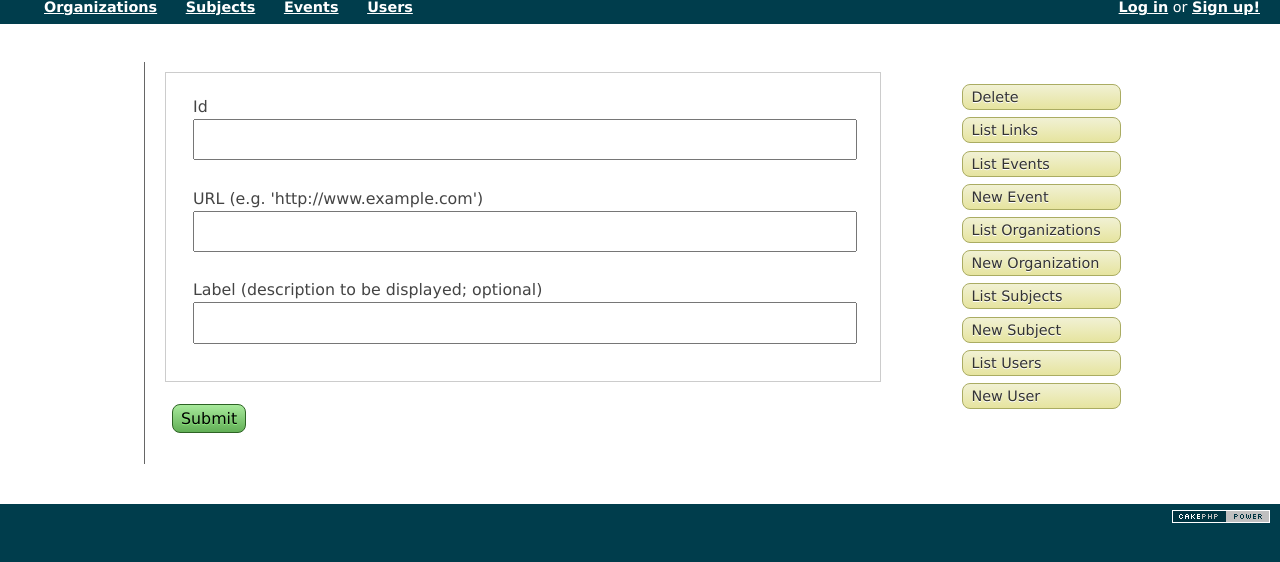
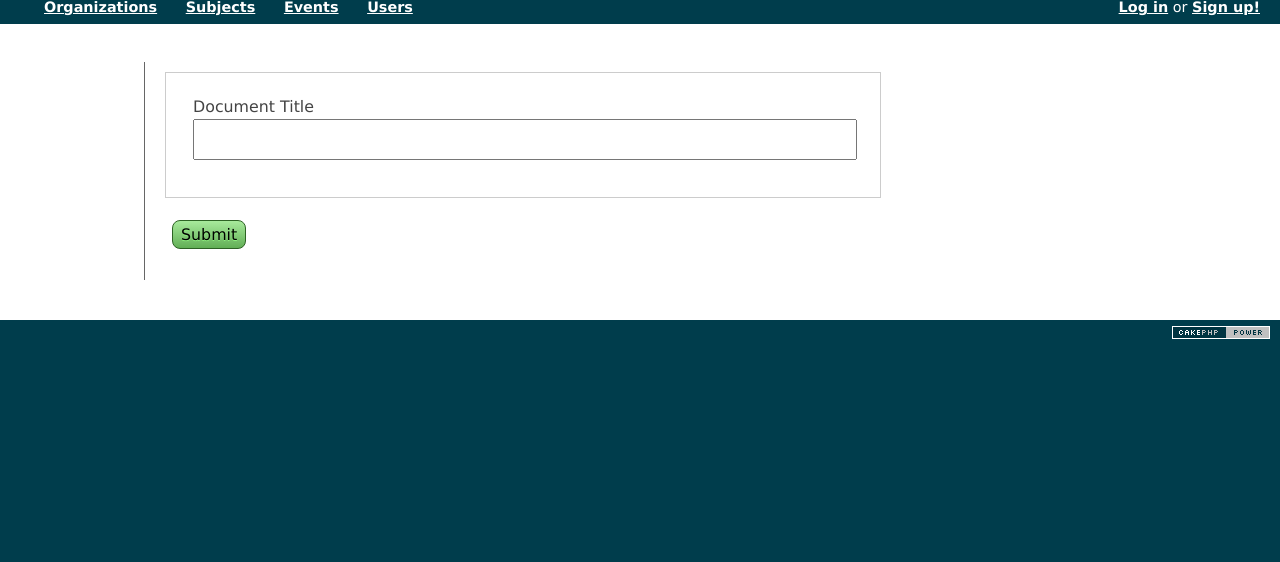
Before and after one commit to pipedreambomb/uninotes, a CakePHP app: the page made by app/views/documents/edit.ctp in a window 1280 px wide. Shown: the part 82-644 px from the top of the page. Run offline with PHP 8.4 and a stand-in for CakePHP, Linux system fonts and the light colour scheme; the template is opened without the code that fills it: most values are stand-ins (such as "Sample title", 1, 10 or a date in 2020); form fields are guessed from the names that the template uses; some libraries are stand-ins or nearby versions.

Commit message:
Ok creating docs is looking good. Can do it for Orgs and Subjects too now.

```diff
--- a/app/views/documents/edit.ctp
+++ b/app/views/documents/edit.ctp
@@ -1,32 +1,10 @@
 <div class="links form">
-<?php echo $this->Form->create('Link');?>
+<?php echo $this->Form->create('Document');?>
 	<fieldset>
-		<legend><?php __('Edit Link'); ?></legend>
+		<legend><?php __('Edit Document'); ?></legend>
 	<?php
-		echo $this->Form->input('id');
-		echo $this->Form->input('url', array('label' => 'URL (e.g. \'http://www.example.com\')'));
-		echo $this->Form->input('text', array('label' => 'Label (description to be displayed; optional)'));
-		//echo $this->Form->input('Event');
-		//echo $this->Form->input('Organization');
-		//echo $this->Form->input('Subject');
-		//echo $this->Form->input('User');
+		echo $this->Form->input('text', array('label' => 'Document Title'));
 	?>
 	</fieldset>
 <?php echo $this->Form->end(__('Submit', true));?>
 </div>
-<div class="actions">
-	<h3><?php __('Actions'); ?></h3>
-	<ul>
-
-		<li><?php echo $this->Html->link(__('Delete', true), array('action' => 'delete', $this->Form->value('Link.id')), null, sprintf(__('Are you sure you want to delete # %s?', true), $this->Form->value('Link.id'))); ?></li>
-		<li><?php echo $this->Html->link(__('List Links', true), array('action' => 'index'));?></li>
-		<li><?php echo $this->Html->link(__('List Events', true), array('controller' => 'events', 'action' => 'index')); ?> </li>
-		<li><?php echo $this->Html->link(__('New Event', true), array('controller' => 'events', 'action' => 'add')); ?> </li>
-		<li><?php echo $this->Html->link(__('List Organizations', true), array('controller' => 'organizations', 'action' => 'index')); ?> </li>
-		<li><?php echo $this->Html->link(__('New Organization', true), array('controller' => 'organizations', 'action' => 'add')); ?> </li>
-		<li><?php echo $this->Html->link(__('List Subjects', true), array('controller' => 'subjects', 'action' => 'index')); ?> </li>
-		<li><?php echo $this->Html->link(__('New Subject', true), array('controller' => 'subjects', 'action' => 'add')); ?> </li>
-		<li><?php echo $this->Html->link(__('List Users', true), array('controller' => 'users', 'action' => 'index')); ?> </li>
-		<li><?php echo $this->Html->link(__('New User', true), array('controller' => 'users', 'action' => 'add')); ?> </li>
-	</ul>
-</div>
--- a/app/views/documents/go.ctp
+++ b/app/views/documents/go.ctp
@@ -2,7 +2,7 @@
 
 	<h1>External document</h1>
 
-	<p>Continue to Google Docs to view <strong>"<? echo $document['Document']['text']; ?>"</strong>.</p>
+	<p>Continue to Google Docs to view <strong>"<? echo $document['Document']['text']; ?>"</strong><? if($user['google_id'] != null) echo "(" . $this->Html->link("edit title", array('action' => 'edit', $document['Document']['id'])). ")" ?>.</p>
 <div>
 <? 	if($user['google_id'] == null) :
 ?><p>
--- a/app/views/events/view.ctp
+++ b/app/views/events/view.ctp
@@ -24,7 +24,7 @@
 	</dl>
 </div>
 <div class="related documents">
-	<h3><?php __('Documents');?></h3>
+	<h3><?php __('Notes');?></h3>
 	<?php echo $this->lists->documents($event['Document'], 'Event', $event['Event']['id']); ?>
 </div>
 <div class="related links">
--- a/app/views/helpers/lists.php
+++ b/app/views/helpers/lists.php
@@ -26,9 +26,7 @@ class ListsHelper extends Helper {
 				. "<td>" . $this->Html->link($displayText, array('controller' => 'documents', 'action' => 'go', $document['id'])) . "</td>"
 				. "<td class=\"actions\">";
 			$out .= $this->Html->link(__('Edit', true), array('controller' => 'documents', 'action' => 'edit', $document['id']));
-				$out .= $this->Html->link(__('Delete', true), array('controller' => 'documents', 'action' => 'delete', $document['id']), null, sprintf(__('Are you sure you want to delete # %s?', true), $document['id']));
-				$out .= "
-				</td>
+				$out .= "</td>
 				</tr>";
 			}
 			$out .= "</table>";
--- a/app/views/organizations/view.ctp
+++ b/app/views/organizations/view.ctp
@@ -14,6 +14,10 @@
 		<li><?php echo $this->Html->link(__('Edit Organization', true), array('action' => 'edit', $organization['Organization']['id'])); ?> </li>
 		<li><?php echo $this->Html->link(__('Delete Organization', true), array('action' => 'delete', $organization['Organization']['id']), null, sprintf(__('Are you sure you want to delete # %s?', true), $organization['Organization']['id'])); ?> </li>
 	</ul>
+</div>
+<div class="related documents">
+	<h3><?php __('Notes');?></h3>
+	<?php echo $this->lists->documents($organization['Document'], 'Organization', $organization['Organization']['id']); ?>
 </div>
 <div class="related links">
 	<h3><?php __('Links');?></h3>
--- a/app/views/subjects/view.ctp
+++ b/app/views/subjects/view.ctp
@@ -13,6 +13,10 @@
 	<ul>
 		<li><?php echo $this->Html->link(__('Edit Subject', true), array('action' => 'edit', $subject['Subject']['id'])); ?> </li>
 	</ul>
+</div>
+<div class="related documents">
+	<h3><?php __('Notes');?></h3>
+	<?php echo $this->lists->documents($subject['Document'], 'Subject', $subject['Subject']['id']); ?>
 </div>
 <div class="related links">
 	<h3><?php __('Links');?></h3>
```
Also changed, not shown: app/controllers/documents_controller.php (+5 -24 lines), app/models/organization.php (+15 -0 lines), app/models/subject.php (+15 -0 lines).
